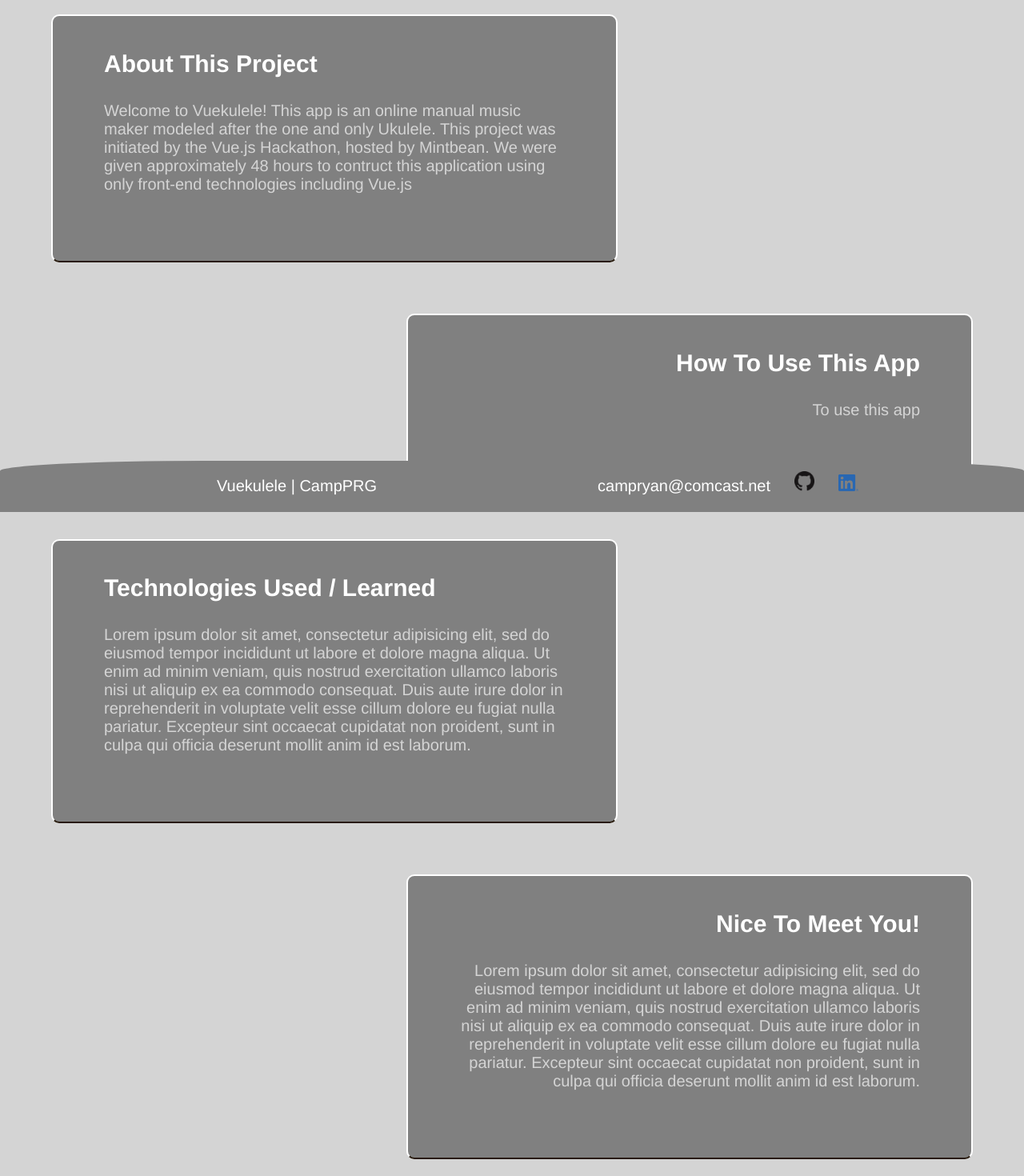
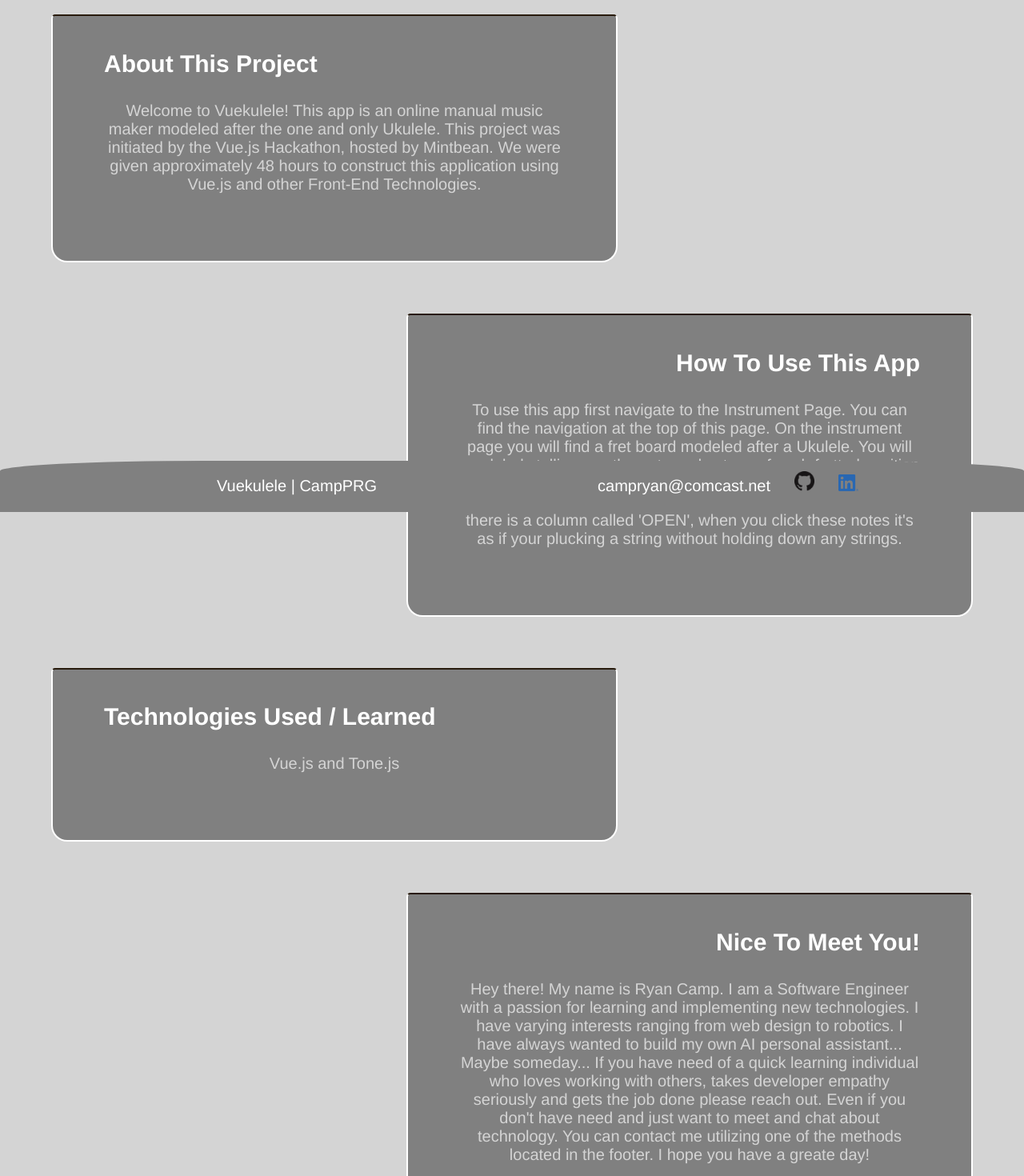
Before and after one commit to cmpprg/vuekulele, a Vue app: page / in a window 1280 px wide. Shown: the part 160-1630 px from the top of the page at 80% size. Built offline with nearby package versions, Linux system fonts and the light colour scheme.

Commit message:
Write content for landing page 1st iteration complete

```diff
--- a/src/components/Card.vue
+++ b/src/components/Card.vue
@@ -29,8 +29,8 @@
     max-width: 45%;
     min-width: 45%;
     border: 2px solid white;
-    border-bottom-color: #281b0d;
-    border-radius: 10px;
+    border-top-color: #281b0d;
+    border-radius: 5px 5px 20px 20px;
     background-color: grey;
     color: #d4d4d4;
     font-size: 20px;
@@ -54,4 +54,7 @@
     float: right;
     text-align: right;
   }
+  .text {
+    text-align: center;
+  }
 </style>
--- a/src/components/pages/LandingPage.vue
+++ b/src/components/pages/LandingPage.vue
@@ -6,23 +6,30 @@
       title="About This Project"
       text="Welcome to Vuekulele! This app is an online manual music maker modeled after the one and only Ukulele.
             This project was initiated by the Vue.js Hackathon, hosted by Mintbean.
-            We were given approximately 48 hours to contruct this application using only front-end technologies including Vue.js "
+            We were given approximately 48 hours to construct this application using Vue.js and other Front-End Technologies. "
     />
     <Card
       alignment='right'
       title="How To Use This App"
-      text="To use this app"
+      text="To use this app first navigate to the Instrument Page. You can find the navigation at the top of this page. On the instrument page you will find
+            a fret board modeled after a Ukulele. You will see labels telling you the note and octave of each fretted position along the neck of the Ukulele.
+            If you click on any of these notes, that frequency will play for you. Please note that on the far left there is a column called 'OPEN', when you click
+            these notes it's as if your plucking a string without holding down any strings."
     />
     <Card
       alignment='left'
       title="Technologies Used / Learned"
-      text="Lorem ipsum dolor sit amet, consectetur adipisicing elit, sed do eiusmod tempor incididunt ut labore et dolore magna aliqua. Ut enim ad minim veniam, quis nostrud exercitation ullamco laboris nisi ut aliquip ex ea commodo consequat. Duis aute irure dolor in reprehenderit in voluptate velit esse cillum dolore eu fugiat nulla pariatur. Excepteur sint occaecat cupidatat non proident, sunt in culpa qui officia deserunt mollit anim id est laborum."
+      text="Vue.js and Tone.js"
     />
     <div class="last-element">
       <Card
       alignment='right'
       title="Nice To Meet You!"
-      text="Lorem ipsum dolor sit amet, consectetur adipisicing elit, sed do eiusmod tempor incididunt ut labore et dolore magna aliqua. Ut enim ad minim veniam, quis nostrud exercitation ullamco laboris nisi ut aliquip ex ea commodo consequat. Duis aute irure dolor in reprehenderit in voluptate velit esse cillum dolore eu fugiat nulla pariatur. Excepteur sint occaecat cupidatat non proident, sunt in culpa qui officia deserunt mollit anim id est laborum."
+      text="Hey there! My name is Ryan Camp. I am a Software Engineer with a passion for learning and implementing new technologies.
+            I have varying interests ranging from web design to robotics. I have always wanted to build my own AI personal assistant... Maybe someday...
+            If you have need of a quick learning individual who loves working with others, takes developer empathy seriously and gets the job done please reach out.
+            Even if you don't have need and just want to meet and chat about technology.
+            You can contact me utilizing one of the methods located in the footer. I hope you have a greate day!"
       />
     </div>
   </div>
@@ -36,7 +43,7 @@
     name: "LandingPage",
     components: {
       Header,
-      Card
+      Card,
     }
   }
 </script>
```
